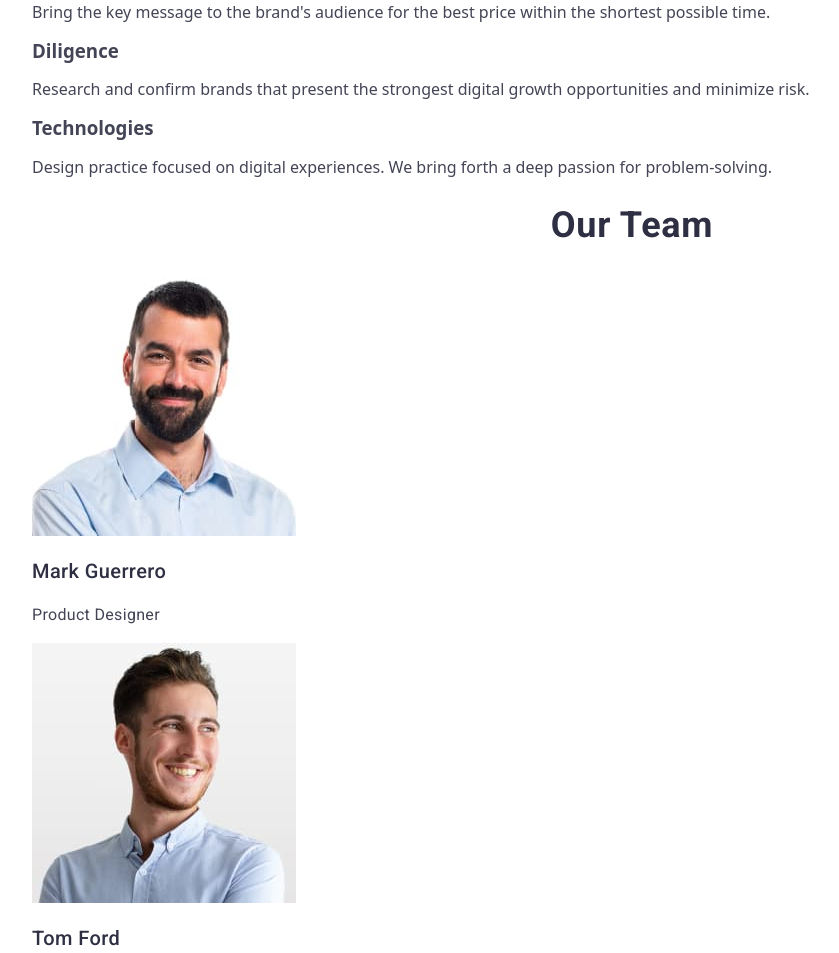
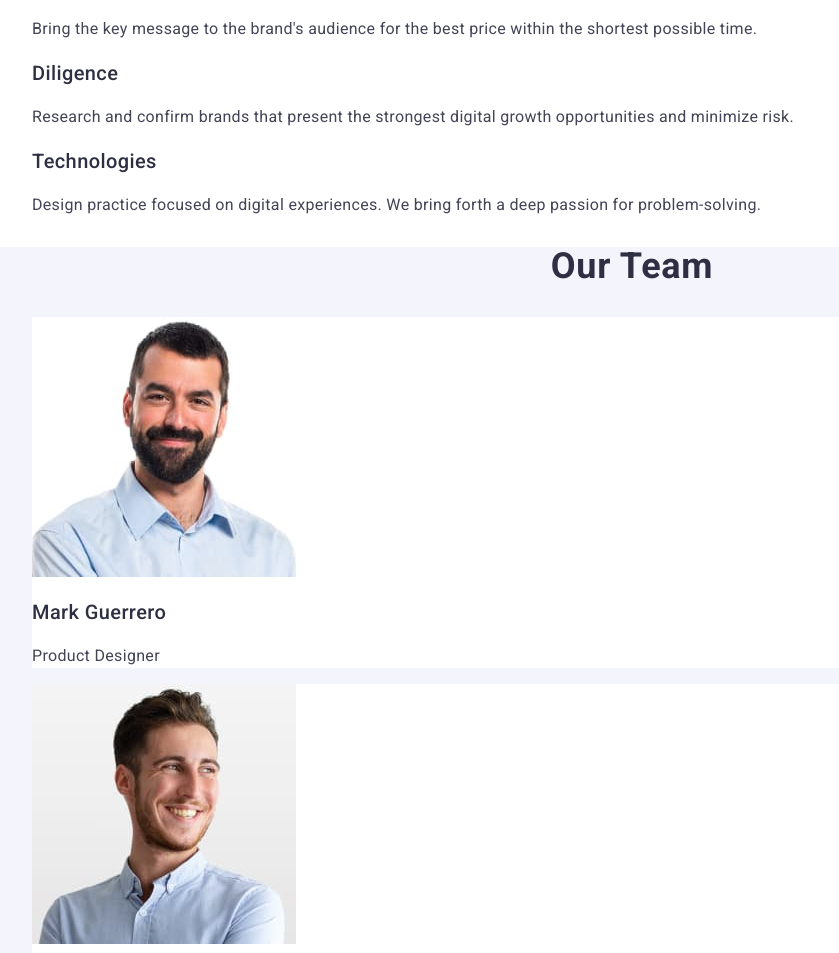
Before and after one commit to Oolha/goit-markup-hw-02, a plain HTML site: page index.html in a window 1280 px wide. Shown: the part 538-1491 px from the top of the page, without its empty margins (8-847 px from the left). Drawn offline with nearby package versions, Linux system fonts and the light colour scheme.

Commit message:
Update styles.css file

```diff
--- a/css/styles.css
+++ b/css/styles.css
@@ -74,7 +74,7 @@ button {
 .order-serv-btn:focus {
     background-color: #404bbf;
 }
-.feature-list-title {
+.features-list-title {
 font-family: "Roboto", sans-serif;
 font-weight: 500;
 font-size: 20px;
@@ -82,7 +82,7 @@ line-height: 1.2;
 letter-spacing: 0.02em;
 color: #2e2f42;
 }
-.feature-list-text {
+.features-list-text {
     font-family: "Roboto", sans-serif;
     font-size: 16px;
     line-height: 1.5;
@@ -90,7 +90,10 @@ color: #2e2f42;
     color: #434455;
 }
 .team {
-    background-color: #FFFFFF;
+    background-color: #F4F4FD;
+}
+.team-list-item {
+    background-color: #FFFFFF
 }
      .section-team-title {
     font-family: "Roboto", sans-serif;
```
